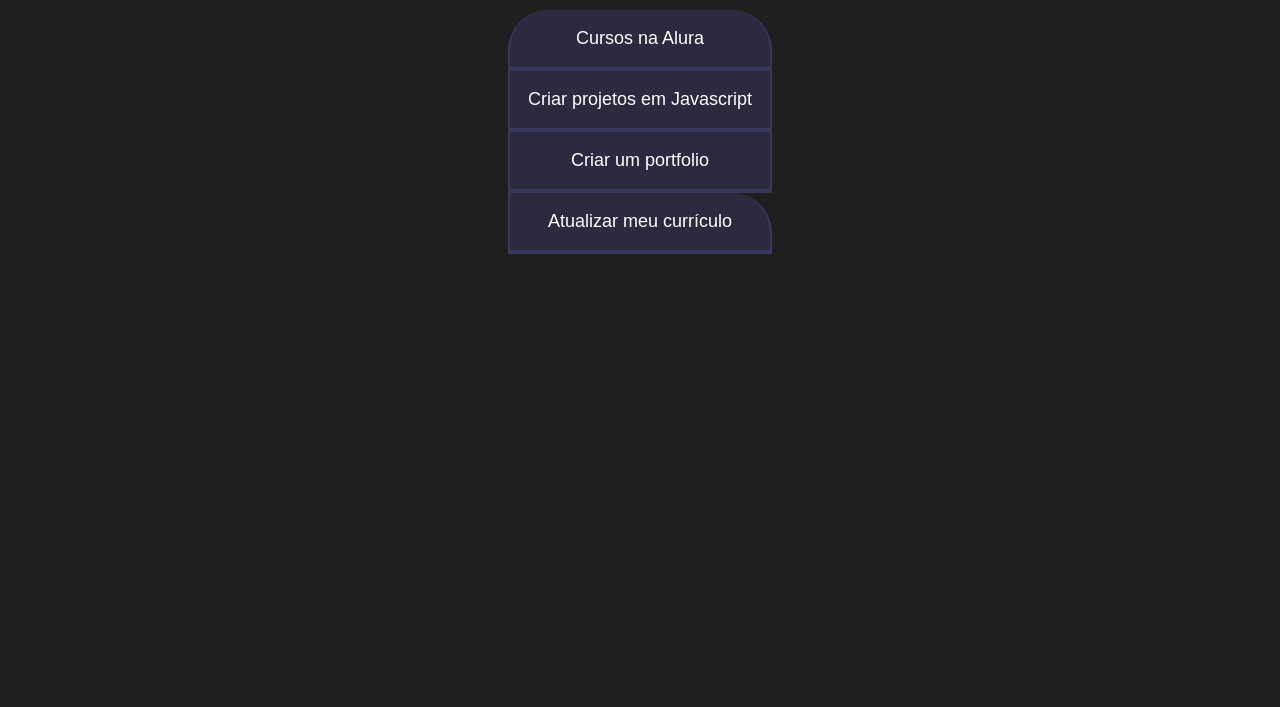
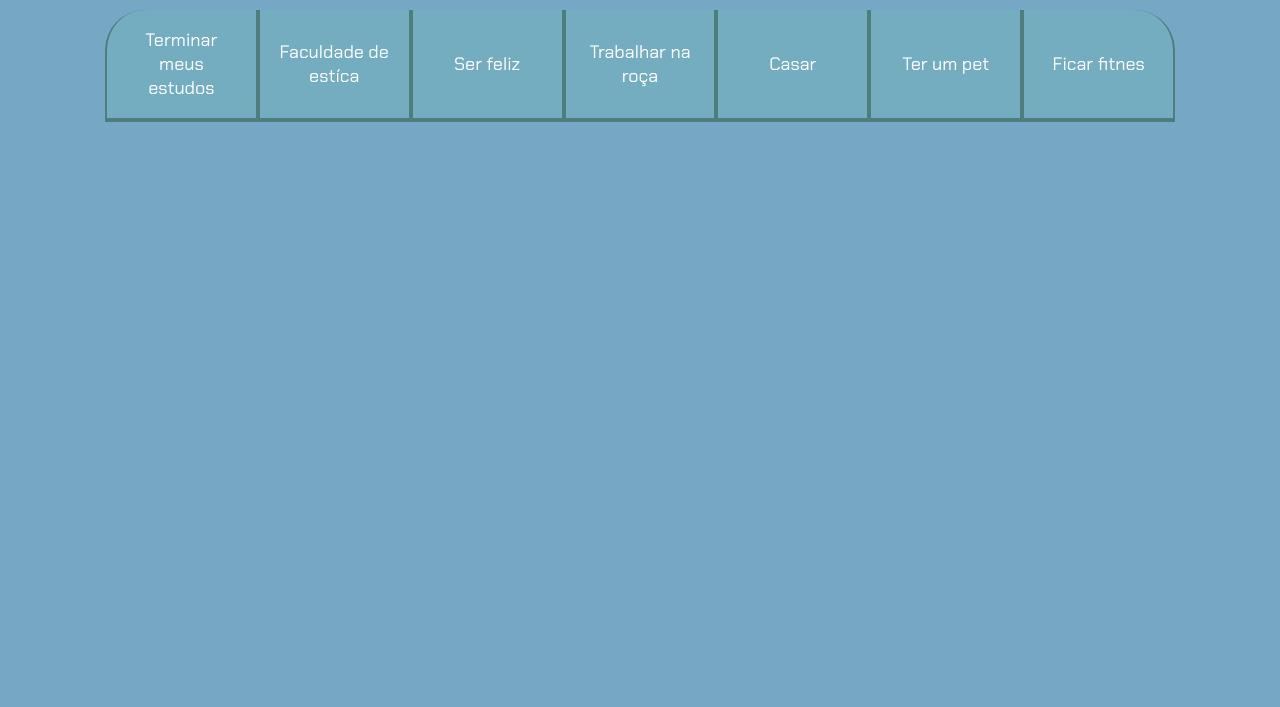
Before and after one commit to 1sa3elly/projeto-de-vida_atividade, a plain HTML site: page index.html in a window 1280 px wide. Shown: the part 93-800 px from the top of the page. Drawn offline with Linux system fonts and the light colour scheme.

Commit message:
Add files via upload

```diff
--- a/index.html
+++ b/index.html
@@ -11,10 +11,13 @@
     <section class="conteudo-principal">
       <h2 class="titulo-principal">Meus Objetivos do ano<span>_</span></h2>
       <div class="botoes">
-        <button class="botao">Cursos na Alura</button>
-        <button class="botao">Criar projetos em Javascript</button>
-        <button class="botao">Criar um portfolio</button>
-        <button class="botao">Atualizar meu currículo</button>
+        <button class="botao">Terminar meus estudos</button>
+        <button class="botao">Faculdade de estíca</button>
+        <button class="botao">Ser feliz</button>
+        <button class="botao">Trabalhar na roça</button>
+        <button class="botao">Casar</button>
+        <button class="botao">Ter um pet</button>
+        <button class="botao">Ficar fitnes</button>
       </div>
     </section>
   </body>
--- a/style.css
+++ b/style.css
@@ -1,19 +1,20 @@
-@import url("https://fonts.googleapis.com/css2?family=Chakra+Petch:wght@400;700&display=swap");
+@import url('https://fonts.googleapis.com/css2?family=Chakra+Petch:wght@400;700&display=swap');
 
 :root {
-  --cor-de-fundo: #1e1e1e;
-  --verde: #6fff57;
+    --cor-de-fundo: #76a8c5;
+    --verde: #00000073;
     --branco: #ffffff;
-  --botao-ativo: #3a375e;
-  --botao-inativo: rgba(58, 55, 94, 0.5);
-  --texto-fundo: rgba(58, 55, 94, 0.3);
+    --botao-ativo: #4e7e7b;
+    --botao-inativo: rgba(115, 179, 187, 0.5);
+    --texto-fundo: rgba(7, 56, 63, 0.555);
 }
 
 body {
     background-color: var(--cor-de-fundo);
     color: var(--branco);
-  font-family: "Chakra Petch", sans-serif;
+    font-family: 'Chakra Petch', sans-serif;
 }
+
 
 .conteudo-principal {
     display: flex;
@@ -36,7 +37,7 @@ body {
 }
 
 .botao {
-  font-family: "Crakra Petch", sans-serif;
+    font-family: "Chakra Petch", sans-serif;
     background-color: var(--botao-inativo);
     color: var(--branco);
     display: flex;
@@ -60,6 +61,20 @@ body {
 }
 
 @media screen and (min-width: 768px) {
+  .botoes {
+    display: flex;
+  }
+}
+
+@media screen and (min-width: 768px) {
+  /* Código omitido */
+
+  .botao:first-child {
+    border-radius: 40px 0 0 0;
+  }
+}
+
+@media screen and (min-width: 768px) {
   /* Código omitido */
 
   .botao:last-child {
```
Lines whose indentation alone changed are shown as unchanged.
